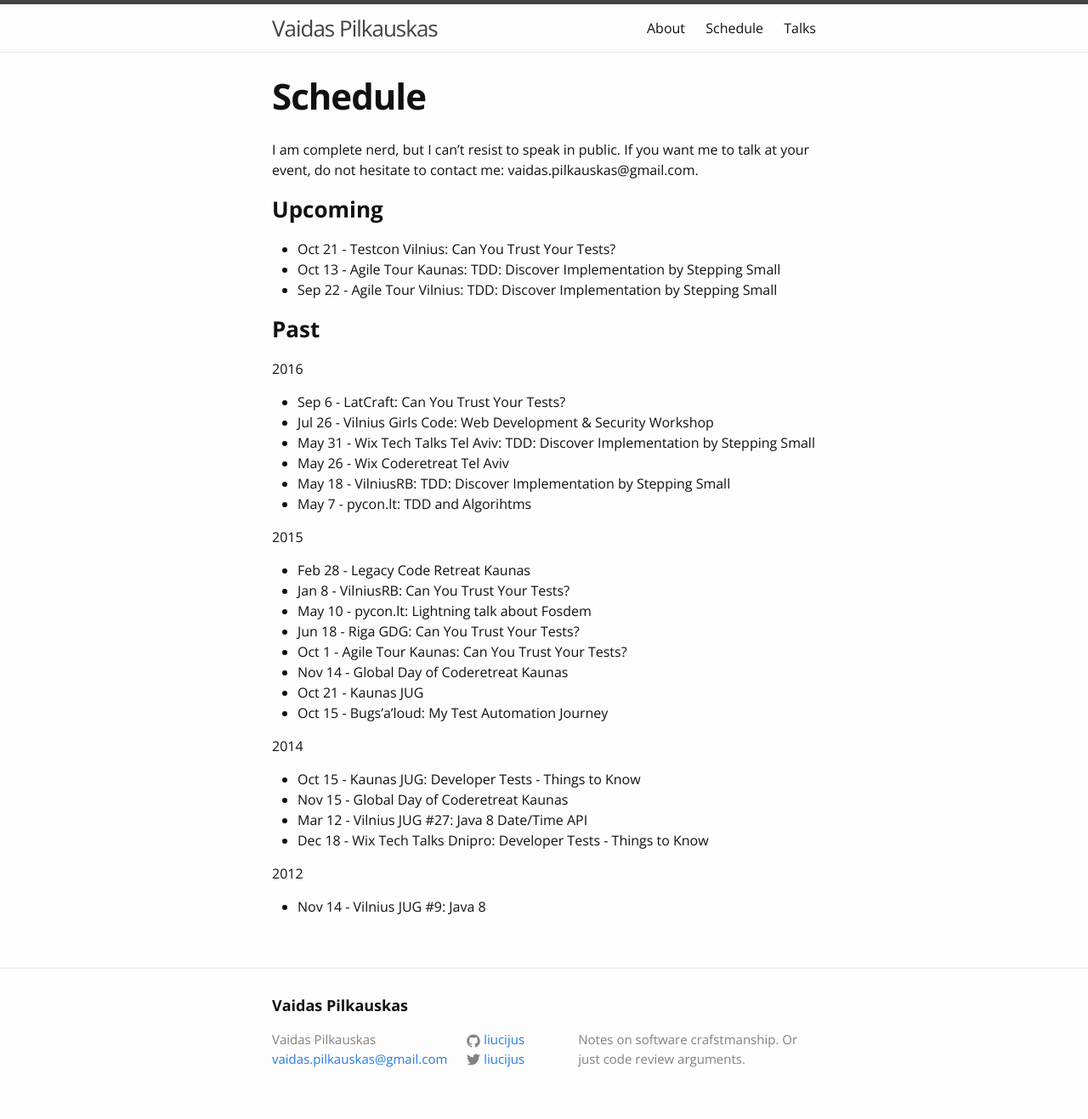
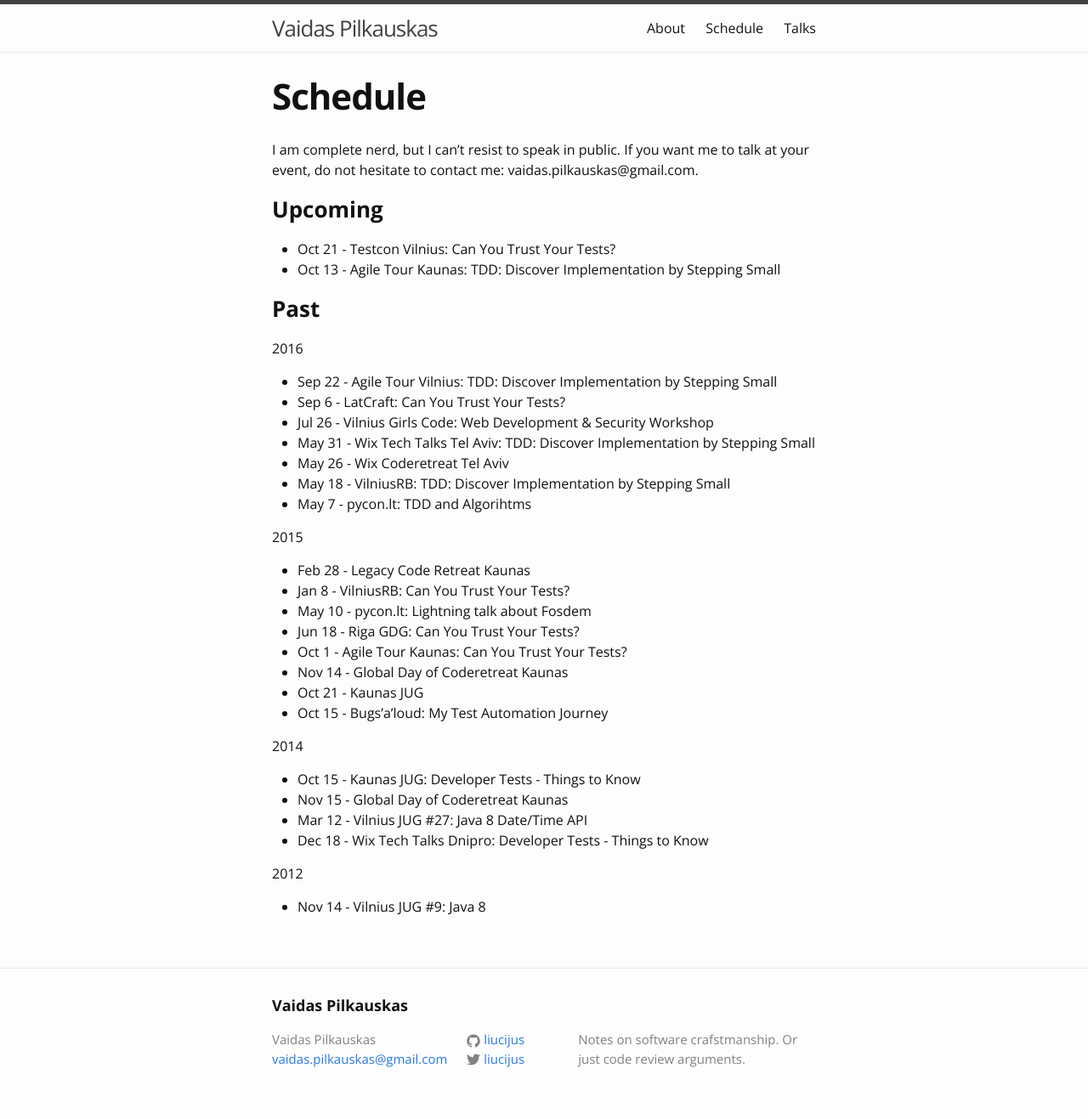
Before and after one commit to liucijus/liucijus.github.io, a Jekyll site: the page built from schedule.md, in a window 1280 px wide. Shown: the whole page at 85% size. Built offline with Jekyll 4.4.1, drawn with Linux system fonts in a browser that asks for light colours.

```diff
--- a/schedule.md
+++ b/schedule.md
@@ -11,12 +11,12 @@ If you want me to talk at your event, do not hesitate to contact me: vaidas.pilk
 
  * Oct 21 - Testcon Vilnius: Can You Trust Your Tests?
  * Oct 13 - Agile Tour Kaunas: TDD: Discover Implementation by Stepping Small
- * Sep 22 - Agile Tour Vilnius: TDD: Discover Implementation by Stepping Small
 
 ### Past
 
 2016
 
+ * Sep 22 - Agile Tour Vilnius: TDD: Discover Implementation by Stepping Small
  * Sep 6 - LatCraft: Can You Trust Your Tests?
  * Jul 26 - Vilnius Girls Code: Web Development & Security Workshop
  * May 31 - Wix Tech Talks Tel Aviv: TDD: Discover Implementation by Stepping Small
```
